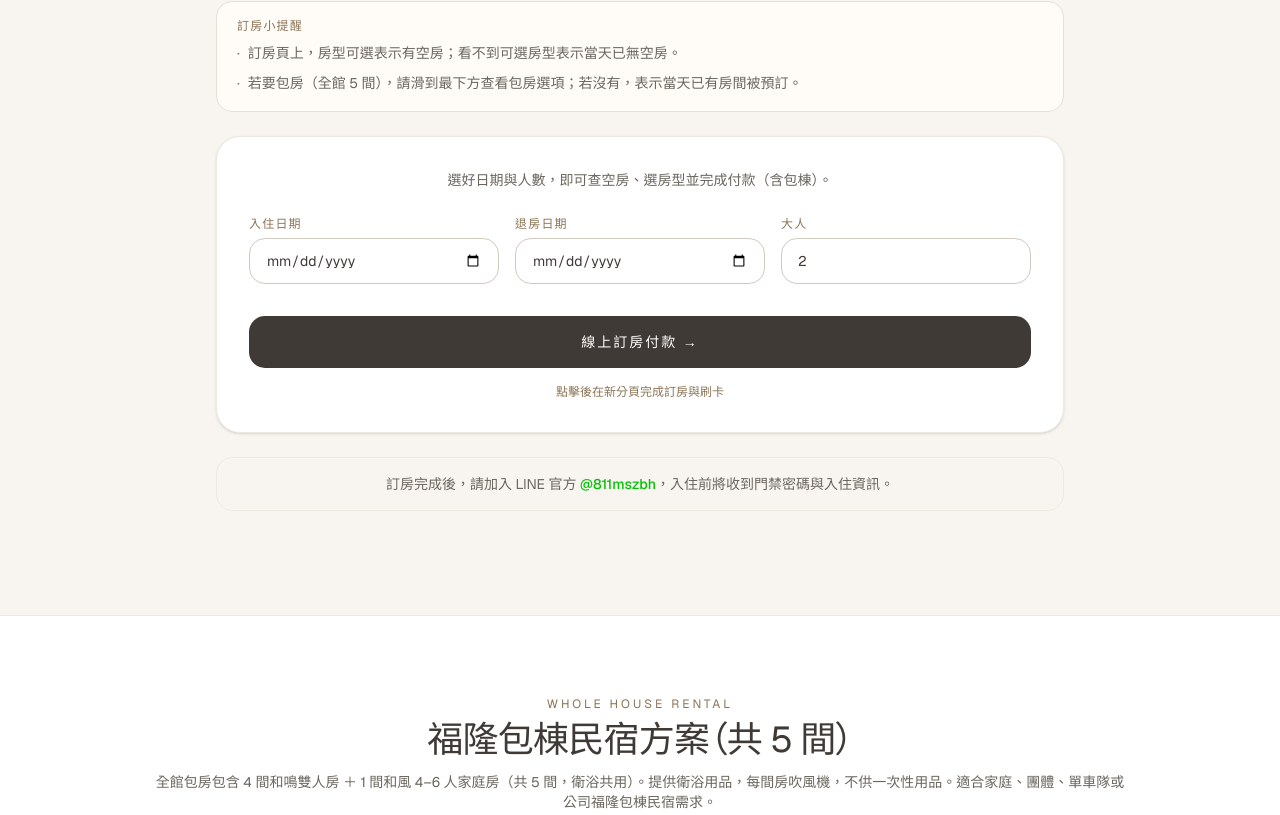
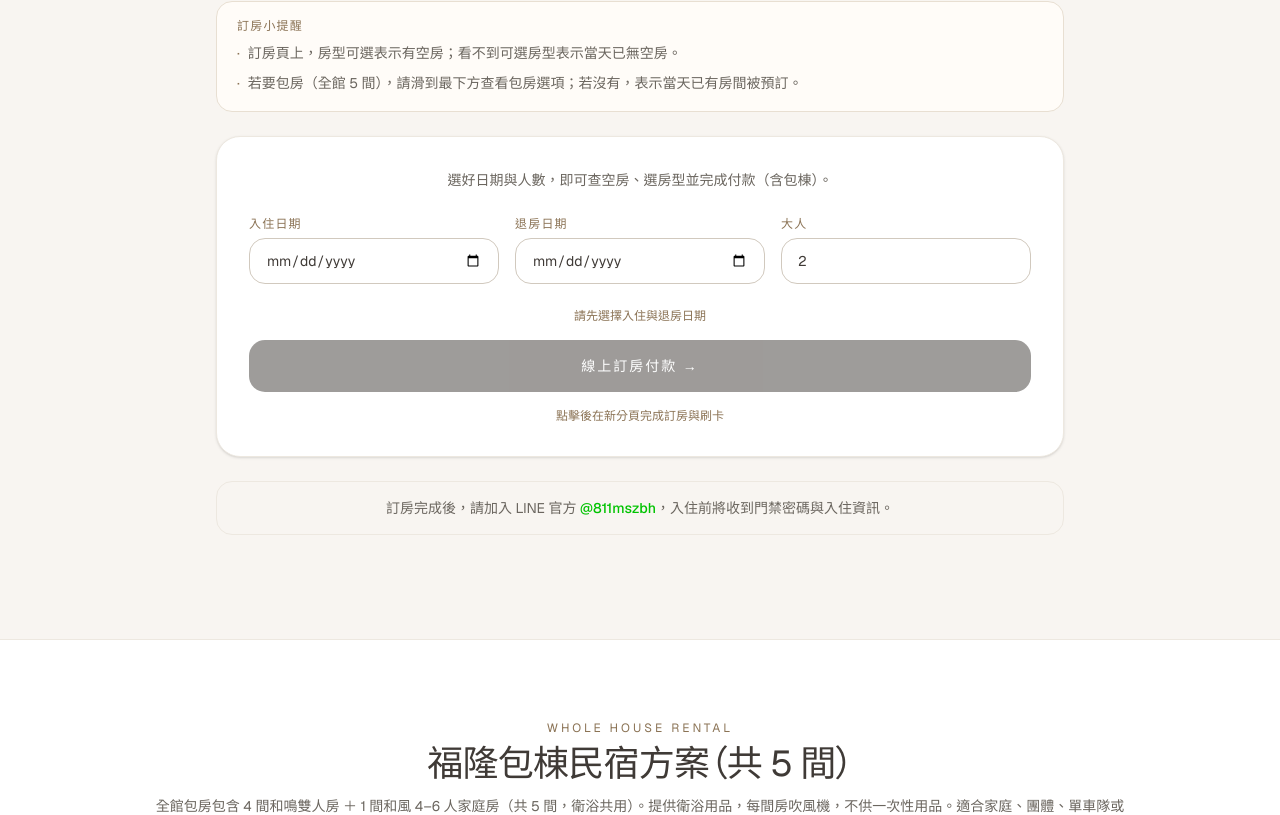
Before and after one commit to hamywu2222-cpu/yijianwu-booking, a Next.js app: page / in a window 1280 px wide. Shown: the part 4929-5744 px from the top of the page. Built offline with nearby package versions, Linux system fonts and the light colour scheme; no server answers.

Commit message:
fix: pass selected dates to OwlNest and fix timezone date bug

```diff
--- a/components/OwltingBookingSection.tsx
+++ b/components/OwltingBookingSection.tsx
@@ -1,29 +1,32 @@
 'use client';
 
-import { useEffect, useMemo, useRef, useState } from 'react';
+import { useCallback, useEffect, useMemo, useRef, useState } from 'react';
 
 import { BOOKING_CTA, BUSINESS_LINE, OWLNEST_BOOKING } from '@/lib/business';
 import { buildOwlNestBookingUrl } from '@/lib/owlnest';
 
-function todayString() {
-  const now = new Date();
-  const y = now.getFullYear();
-  const m = String(now.getMonth() + 1).padStart(2, '0');
-  const d = String(now.getDate()).padStart(2, '0');
+function formatLocalDate(date: Date) {
+  const y = date.getFullYear();
+  const m = String(date.getMonth() + 1).padStart(2, '0');
+  const d = String(date.getDate()).padStart(2, '0');
   return `${y}-${m}-${d}`;
 }
 
+function todayString() {
+  return formatLocalDate(new Date());
+}
+
 function addDays(dateStr: string, days: number) {
-  const date = new Date(`${dateStr}T00:00:00`);
+  const date = new Date(`${dateStr}T12:00:00`);
   date.setDate(date.getDate() + days);
-  return date.toISOString().slice(0, 10);
+  return formatLocalDate(date);
 }
 
 const inputClass =
   'w-full border border-[#D1C9BE] rounded-2xl px-4 py-3 text-sm text-[#3F3A36] bg-white';
 const labelClass = 'block text-xs font-medium tracking-widest text-[#8B7355] mb-1.5';
 const bookingButtonClass =
-  'flex w-full items-center justify-center rounded-2xl bg-[#3F3A36] px-8 py-4 text-sm font-medium tracking-[2px] text-white hover:bg-[#2C2926] active:scale-[0.99] transition-all';
+  'flex w-full items-center justify-center rounded-2xl bg-[#3F3A36] px-8 py-4 text-sm font-medium tracking-[2px] text-white hover:bg-[#2C2926] active:scale-[0.99] transition-all disabled:cursor-not-allowed disabled:opacity-50 disabled:hover:bg-[#3F3A36]';
 
 function OwlNestAvailabilityTips() {
   return (
@@ -50,17 +53,30 @@ export default function OwltingBookingSection() {
   const [adults, setAdults] = useState('2');
   const minCheckOut = checkIn ? addDays(checkIn, 1) : addDays(minCheckIn, 1);
 
-  const bookingUrl = useMemo(
+  const isReady = Boolean(checkIn && checkOut && checkOut > checkIn);
+
+  const buildCurrentBookingUrl = useCallback(
     () =>
       buildOwlNestBookingUrl({
-        checkIn: checkIn || undefined,
-        checkOut: checkOut || undefined,
+        checkIn,
+        checkOut,
         adults: Number(adults) || 1,
         children: 0,
         infants: 0,
       }),
     [adults, checkIn, checkOut],
   );
+
+  const searchSummary = useMemo(() => {
+    if (!isReady) return '';
+    return `${checkIn} 入住 → ${checkOut} 退房，${Number(adults) || 1} 人`;
+  }, [adults, checkIn, checkOut, isReady]);
+
+  const openBooking = useCallback(() => {
+    if (!isReady) return;
+    const url = buildCurrentBookingUrl();
+    window.open(url, '_blank', 'noopener,noreferrer');
+  }, [buildCurrentBookingUrl, isReady]);
 
   useEffect(() => {
     const node = sectionRef.current;
@@ -86,7 +102,7 @@ export default function OwltingBookingSection() {
           {BOOKING_CTA.intro}
         </p>
 
-        <div className="grid grid-cols-1 sm:grid-cols-3 gap-3 md:gap-4 mb-6 md:mb-8">
+        <div className="grid grid-cols-1 sm:grid-cols-3 gap-3 md:gap-4 mb-4 md:mb-6">
           <div>
             <label htmlFor="owlnest-check-in" className={labelClass}>
               入住日期
@@ -99,8 +115,12 @@ export default function OwltingBookingSection() {
               onChange={(e) => {
                 const value = e.target.value;
                 setCheckIn(value);
-                if (checkOut && value && checkOut <= value) {
+                if (!value) {
                   setCheckOut('');
+                  return;
+                }
+                if (!checkOut || checkOut <= value) {
+                  setCheckOut(addDays(value, 1));
                 }
               }}
               className={inputClass}
@@ -135,17 +155,25 @@ export default function OwltingBookingSection() {
           </div>
         </div>
 
-        <a
-          href={bookingUrl}
-          target="_blank"
-          rel="noopener noreferrer"
+        {isReady ? (
+          <p className="mb-4 rounded-2xl border border-[#E8DFD2] bg-[#F8F5F1] px-4 py-3 text-center text-xs text-[#6B665F]">
+            將帶入奧丁丁訂房頁：<span className="font-medium text-[#3F3A36]">{searchSummary}</span>
+          </p>
+        ) : (
+          <p className="mb-4 text-center text-xs text-[#8B7355]">請先選擇入住與退房日期</p>
+        )}
+
+        <button
+          type="button"
+          onClick={openBooking}
+          disabled={!isReady}
           className={bookingButtonClass}
         >
           {BOOKING_CTA.action} →
-        </a>
+        </button>
 
         <p className="mt-4 text-center text-xs text-[#8B7355]">
-          {BOOKING_CTA.note}
+          {isReady ? '已帶入日期與人數，點擊後在新分頁完成訂房與刷卡' : BOOKING_CTA.note}
         </p>
       </div>
 
@@ -166,14 +194,14 @@ export default function OwltingBookingSection() {
 
       {showMobileSticky && (
         <div className="md:hidden fixed bottom-0 left-0 right-0 z-[60] bg-white/95 backdrop-blur-md border-t border-[#EDE8E0] px-4 pt-3 pb-[max(0.75rem,env(safe-area-inset-bottom))] shadow-[0_-8px_24px_rgba(0,0,0,0.08)]">
-          <a
-            href={bookingUrl}
-            target="_blank"
-            rel="noopener noreferrer"
+          <button
+            type="button"
+            onClick={openBooking}
+            disabled={!isReady}
             className={bookingButtonClass}
           >
             {BOOKING_CTA.action} →
-          </a>
+          </button>
         </div>
       )}
     </div>
--- a/lib/owlnest.ts
+++ b/lib/owlnest.ts
@@ -12,24 +12,29 @@ function getBaseBookingUrl() {
   return process.env.NEXT_PUBLIC_OWLNEST_BOOKING_URL || OWLNEST_BOOKING.url;
 }
 
-/** 組出奧丁丁訂房頁網址（官網嵌入與外連共用） */
+/** 奧丁丁訂房頁接受的日期格式：YYYY-MM-DD（與 booking-owlnest Vue 路由 query 一致） */
+export function isValidOwlNestDate(value: string) {
+  return /^\d{4}-\d{2}-\d{2}$/.test(value);
+}
+
+/** 組出奧丁丁訂房頁網址；start / end / adult 會帶入官網已選條件 */
 export function buildOwlNestBookingUrl(overrides: OwlNestSearchParams = {}): string {
   const url = new URL(getBaseBookingUrl());
 
-  if (overrides.checkIn) {
+  if (overrides.checkIn && isValidOwlNestDate(overrides.checkIn)) {
     url.searchParams.set('start', overrides.checkIn);
   }
-  if (overrides.checkOut) {
+  if (overrides.checkOut && isValidOwlNestDate(overrides.checkOut)) {
     url.searchParams.set('end', overrides.checkOut);
   }
   if (overrides.adults !== undefined) {
-    url.searchParams.set('adult', String(overrides.adults));
+    url.searchParams.set('adult', String(Math.max(1, overrides.adults)));
   }
   if (overrides.children !== undefined) {
-    url.searchParams.set('child', String(overrides.children));
+    url.searchParams.set('child', String(Math.max(0, overrides.children)));
   }
   if (overrides.infants !== undefined) {
-    url.searchParams.set('infant', String(overrides.infants));
+    url.searchParams.set('infant', String(Math.max(0, overrides.infants)));
   }
 
   if (!url.searchParams.has('lang')) {
```
